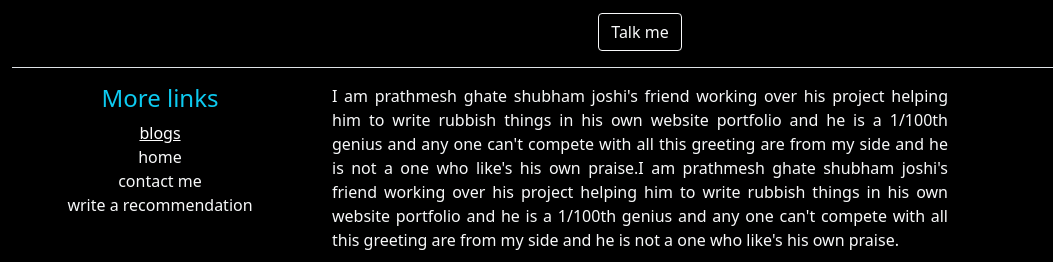
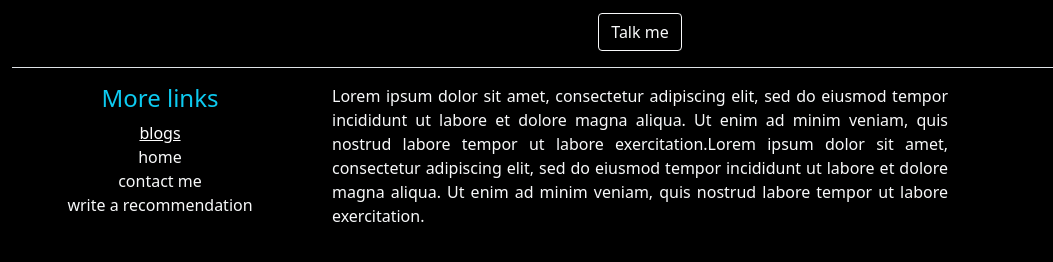
Before and after one commit to Shubham4268/Portfolio, a plain HTML site: page index.html in a window 1280 px wide. Shown: the part 2541-2803 px from the top of the page, 0-1053 px from the left. Drawn offline with nearby package versions, Linux system fonts and the light colour scheme.

Commit message:
Update index.html

```diff
--- a/index.html
+++ b/index.html
@@ -258,15 +258,11 @@
 
                 <div class="col-12 col-md-6">
                     <!-- <h2>Interested in working with me?</h2> -->
-                    <p class="info mt-3">I am prathmesh ghate shubham joshi's friend
-                        working over his project helping him to write rubbish things
-                        in his own website portfolio and he is a 1/100th genius and any one
-                        can't compete with all this greeting are from my side and he is not
-                        a one who like's his own praise.I am prathmesh ghate shubham joshi's friend
-                        working over his project helping him to write rubbish things
-                        in his own website portfolio and he is a 1/100th genius and any one
-                        can't compete with all this greeting are from my side and he is not
-                        a one who like's his own praise.
+                    <p class="info mt-3">Lorem ipsum dolor sit amet, consectetur adipiscing elit, sed do
+                      eiusmod tempor incididunt ut labore et dolore magna aliqua. Ut enim ad minim veniam,
+                      quis nostrud labore tempor ut labore exercitation.Lorem ipsum dolor sit amet,
+                      consectetur adipiscing elit, sed do eiusmod tempor incididunt ut labore et dolore
+                      magna aliqua. Ut enim ad minim veniam, quis nostrud labore tempor ut labore exercitation.
                     </p>
                 </div>
 
```
